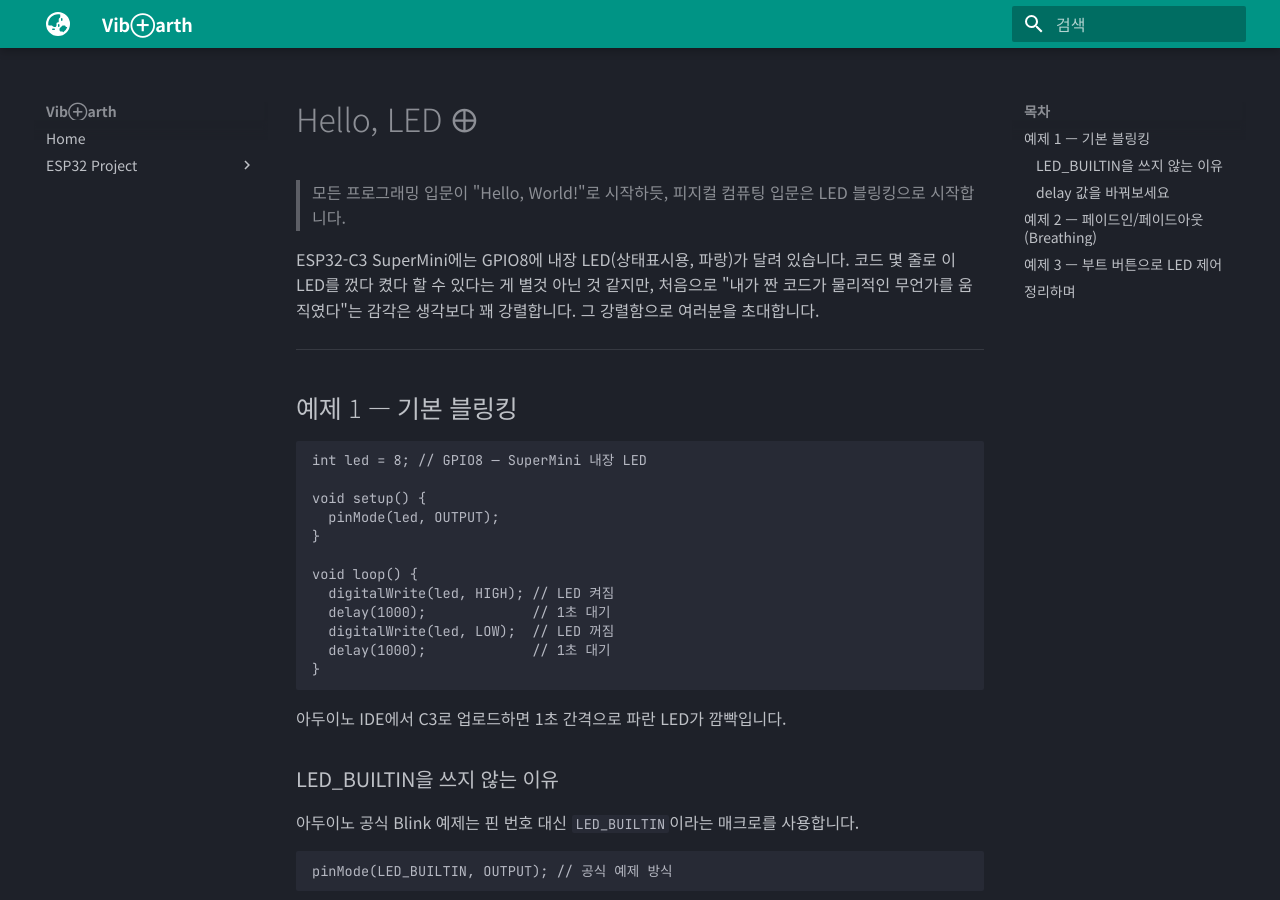
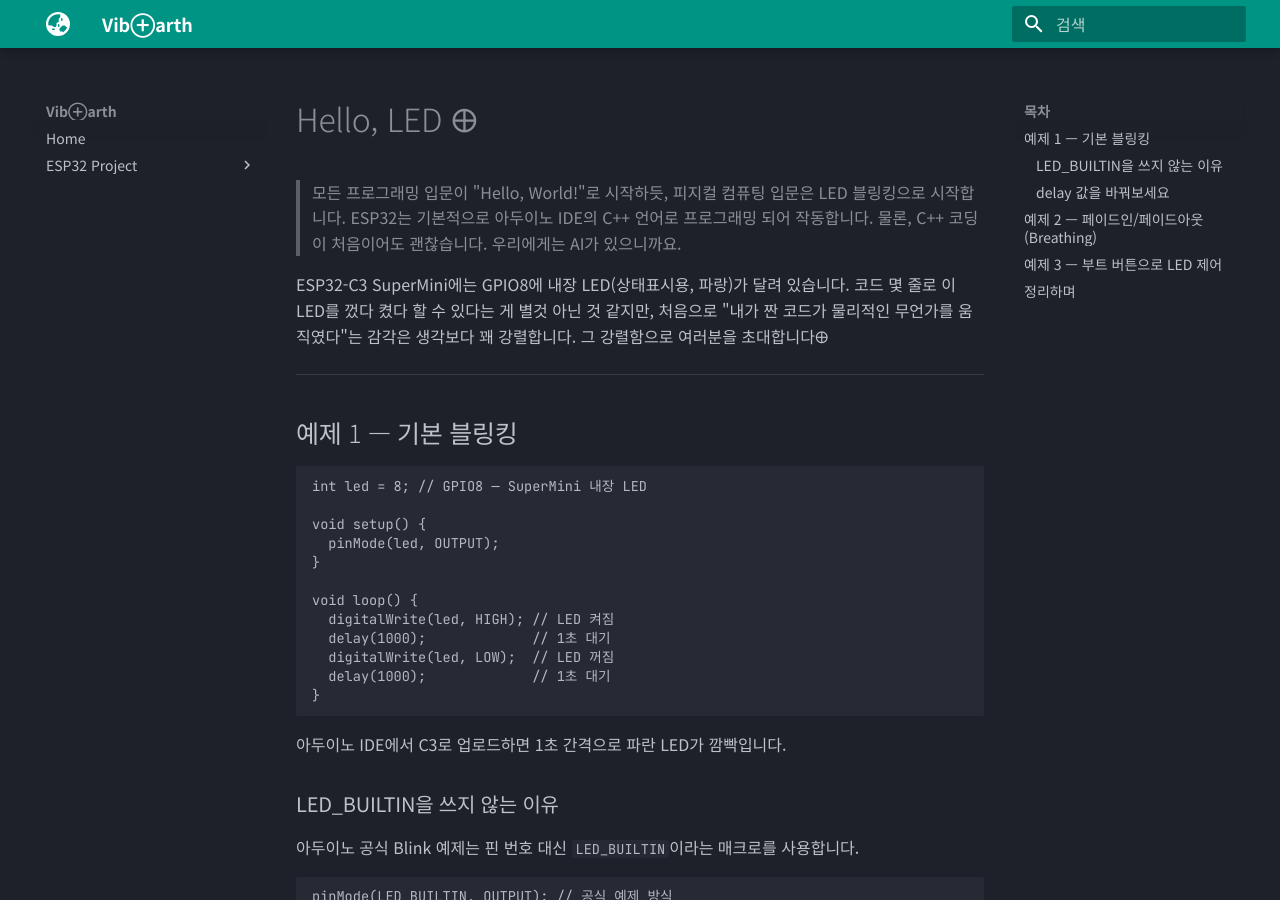
Before and after one commit to VibEarth/VibEarth.github.io, an MkDocs documentation site: the page built from docs/esp32/c3/led.md, in a window 1280 px wide and 900 px high. Built offline with MkDocs 1.6.1 and Material for MkDocs 9.7.7, drawn with Linux system fonts in a browser that asks for light colours; some of the changed text lies outside the part shown.

Commit message:
vault backup: 2026-07-01 17:01:13

```diff
--- a/docs/esp32/c3/led.md
+++ b/docs/esp32/c3/led.md
@@ -1,9 +1,9 @@
 # Hello, LED 🜨
 
 > 모든 프로그래밍 입문이 "Hello, World!"로 시작하듯, 피지컬 컴퓨팅 입문은 LED 블링킹으로 시작합니다.
+> ESP32는 기본적으로 아두이노 IDE의 C++ 언어로 프로그래밍 되어 작동합니다. 물론, C++ 코딩이 처음이어도 괜찮습니다. 우리에게는 AI가 있으니까요.
 
-ESP32-C3 SuperMini에는 GPIO8에 내장 LED(상태표시용, 파랑)가 달려 있습니다. 코드 몇 줄로 이 LED를 껐다 켰다 할 수 있다는 게 별것 아닌 것 같지만, 처음으로 "내가 짠 코드가 물리적인 무언가를 움직였다"는 감각은 생각보다 꽤 강렬합니다.
-그 강렬함으로 여러분을 초대합니다.
+ESP32-C3 SuperMini에는 GPIO8에 내장 LED(상태표시용, 파랑)가 달려 있습니다. 코드 몇 줄로 이 LED를 껐다 켰다 할 수 있다는 게 별것 아닌 것 같지만, 처음으로 "내가 짠 코드가 물리적인 무언가를 움직였다"는 감각은 생각보다 꽤 강렬합니다. 그 강렬함으로 여러분을 초대합니다🜨
 
 ---
 
@@ -100,7 +100,7 @@
 SuperMini의 BOOT 버튼(GPIO9)은 업로드 모드 진입 용도이지만, 펌웨어가 정상 실행 중일 때는 일반 입력 핀으로 자유롭게 사용할 수 있습니다.
 
 **예제 3 프롬프트**
-- ESP32-C3 SuperMini의 BOOT 버튼(GPIO9)을 누르면 내장 LED(GPIO8)가 켜지고, 떼면 꺼지는 코드를 작성해줘"
+- "ESP32-C3 SuperMini의 BOOT 버튼(GPIO9)을 누르면 내장 LED(GPIO8)가 켜지고, 떼면 꺼지는 코드를 작성해줘"
 
 <details> <summary>코드 보기</summary>
 
@@ -132,6 +132,7 @@
 
 ## 정리하며
 
-LED 하나를 깜빡이는 게 전부였지만, 여기서 익힌 구조 — `setup()`에서 핀 설정, `loop()`에서 반복 제어, 버튼 입력 읽기 — 는 앞으로 센서를 읽고 측정값이 임계치를 넘으면 신호를 보내는 코드까지 그대로 이어집니다.
+LED 하나를 깜빡이는 게 전부였지만, 여기서 처음으로 바이브 메이킹을 해봤습니다.
+'이걸로 내가 그동안 하고싶었던 걸 만들어볼 수 있겠는데?!' 이런 발견ㅇ
 
 다음은 첫 번째 센서, DHT11 (기초 온습도 센서)로 넘어갑니다.
```
